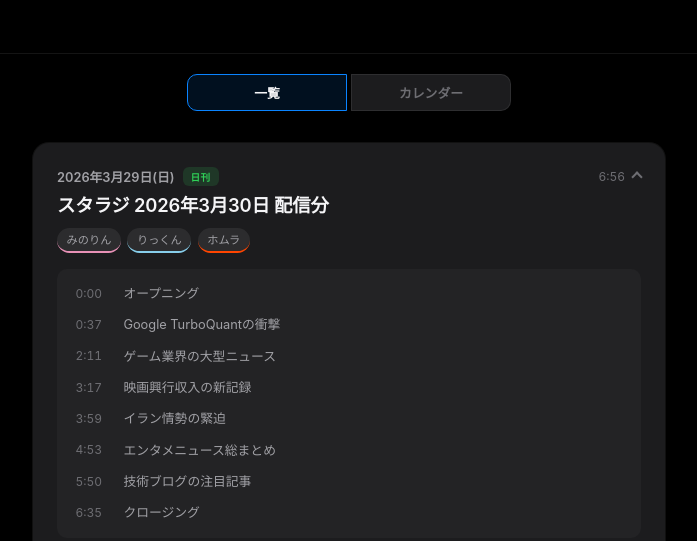
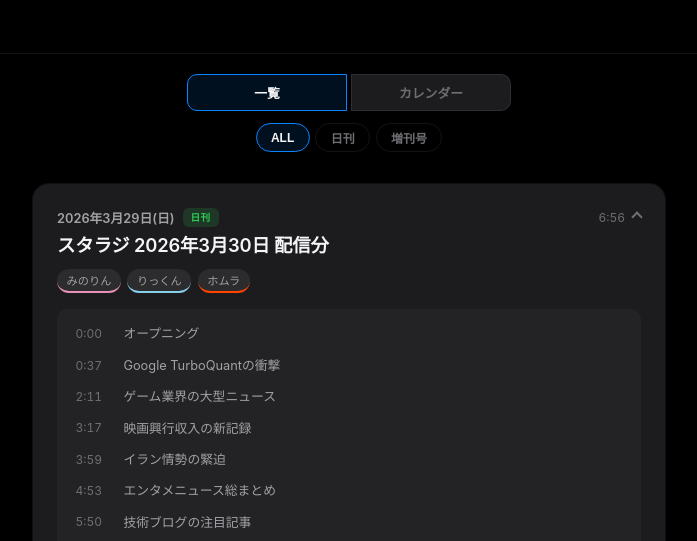
Before and after one commit to almlog/starradio-feed, a plain HTML site: page public/index.html in a window 1280 px wide. Shown: the part 231-772 px from the top of the page, without its empty margins (291-988 px from the left). Drawn offline with Linux system fonts and the light colour scheme.

Commit message:
Add ALL/daily/weekly filter buttons for episode list
Pill-style filter bar between view tabs and episode list.
Filters by broadcastMode, preserving calendar view state.

Co-Authored-By: Claude Opus 4.6 (1M context) <noreply@anthropic.com>

```diff
--- a/public/app.js
+++ b/public/app.js
@@ -322,23 +322,49 @@
     switchView(tab.getAttribute('data-view'));
   });
 
-  // ---- Render ----
-  function renderEpisodes(episodes) {
+  // ---- Filter ----
+  var currentFilter = 'all';
+
+  function getFilteredEpisodes() {
+    if (currentFilter === 'all') return allEpisodes;
+    return allEpisodes.filter(function (ep) { return ep.broadcastMode === currentFilter; });
+  }
+
+  function renderFilteredList() {
+    var filtered = getFilteredEpisodes();
     container.innerHTML = '';
-    allEpisodes = episodes;
 
-    if (episodes.length === 0) {
-      container.innerHTML = '<p class="empty">エピソードはまだありません</p>';
+    if (filtered.length === 0) {
+      container.innerHTML = '<p class="empty">該当するエピソードはありません</p>';
       return;
     }
 
-    episodes.forEach(function (ep, index) {
-      var expanded = index === 0; // Latest episode expanded by default
+    filtered.forEach(function (ep, index) {
+      var expanded = index === 0;
       var card = createEpisodeCard(ep, expanded);
       card.style.animationDelay = (index * 0.06) + 's';
       container.appendChild(card);
     });
+  }
 
+  // Filter button events
+  var filterBar = document.getElementById('filter-bar');
+  if (filterBar) {
+    filterBar.addEventListener('click', function (e) {
+      var btn = e.target.closest('.filter-btn');
+      if (!btn) return;
+      var btns = filterBar.querySelectorAll('.filter-btn');
+      for (var i = 0; i < btns.length; i++) btns[i].classList.remove('is-active');
+      btn.classList.add('is-active');
+      currentFilter = btn.getAttribute('data-filter');
+      renderFilteredList();
+    });
+  }
+
+  // ---- Render ----
+  function renderEpisodes(episodes) {
+    allEpisodes = episodes;
+    renderFilteredList();
     buildCalendar(episodes);
   }
 
--- a/public/index.html
+++ b/public/index.html
@@ -24,6 +24,11 @@
     <button class="view-tab is-active" data-view="list">一覧</button>
     <button class="view-tab" data-view="calendar">カレンダー</button>
   </nav>
+  <div class="filter-bar" id="filter-bar">
+    <button class="filter-btn is-active" data-filter="all">ALL</button>
+    <button class="filter-btn" data-filter="daily">日刊</button>
+    <button class="filter-btn" data-filter="weekly">増刊号</button>
+  </div>
   <div id="calendar" class="view-panel" style="display:none"></div>
   <main id="episodes" class="view-panel">
     <p class="loading">読み込み中...</p>
--- a/public/style.css
+++ b/public/style.css
@@ -159,6 +159,39 @@ a:hover {
 }
 
 .view-tab.is-active {
+  color: var(--text-primary);
+  background: var(--accent-subtle);
+  border-color: var(--accent);
+}
+
+/* ---- Filter Bar ---- */
+.filter-bar {
+  display: flex;
+  justify-content: center;
+  gap: 0.35rem;
+  padding: 0.75rem 1.5rem 0;
+  max-width: 680px;
+  margin: 0 auto;
+}
+
+.filter-btn {
+  font-size: 0.75rem;
+  font-weight: 600;
+  color: var(--text-tertiary);
+  background: transparent;
+  border: 1px solid var(--border);
+  padding: 0.3rem 0.9rem;
+  border-radius: 100px;
+  cursor: pointer;
+  transition: all 0.2s var(--ease-out);
+}
+
+.filter-btn:hover {
+  color: var(--text-secondary);
+  border-color: var(--border-hover);
+}
+
+.filter-btn.is-active {
   color: var(--text-primary);
   background: var(--accent-subtle);
   border-color: var(--accent);
```
